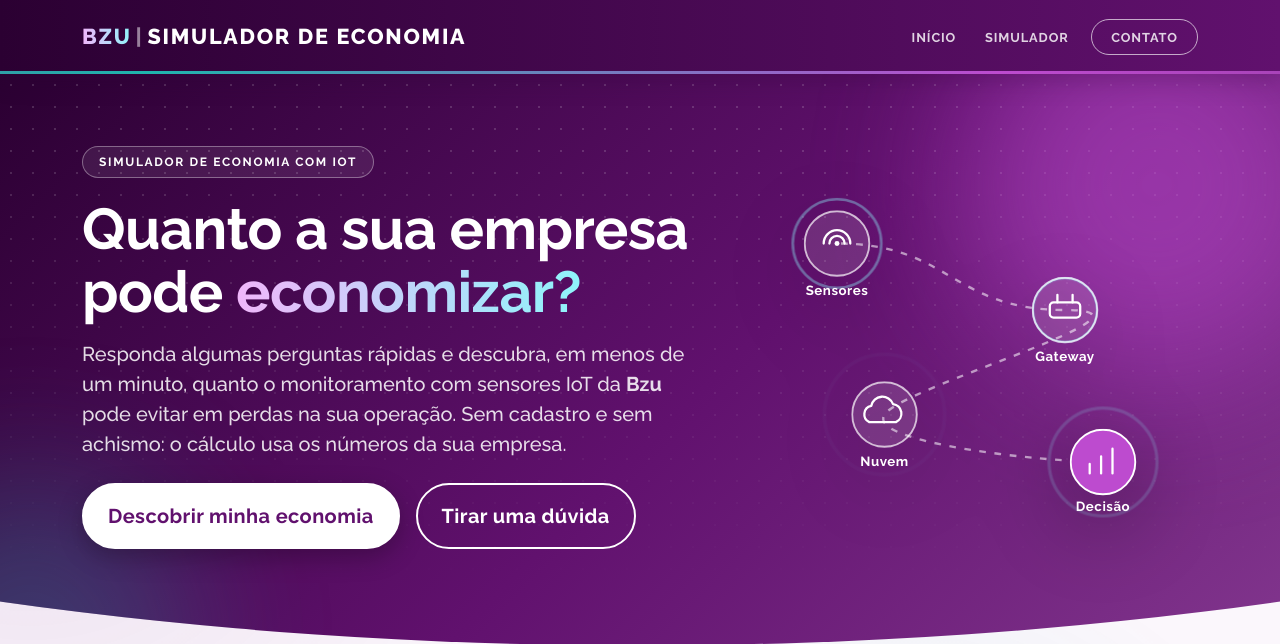
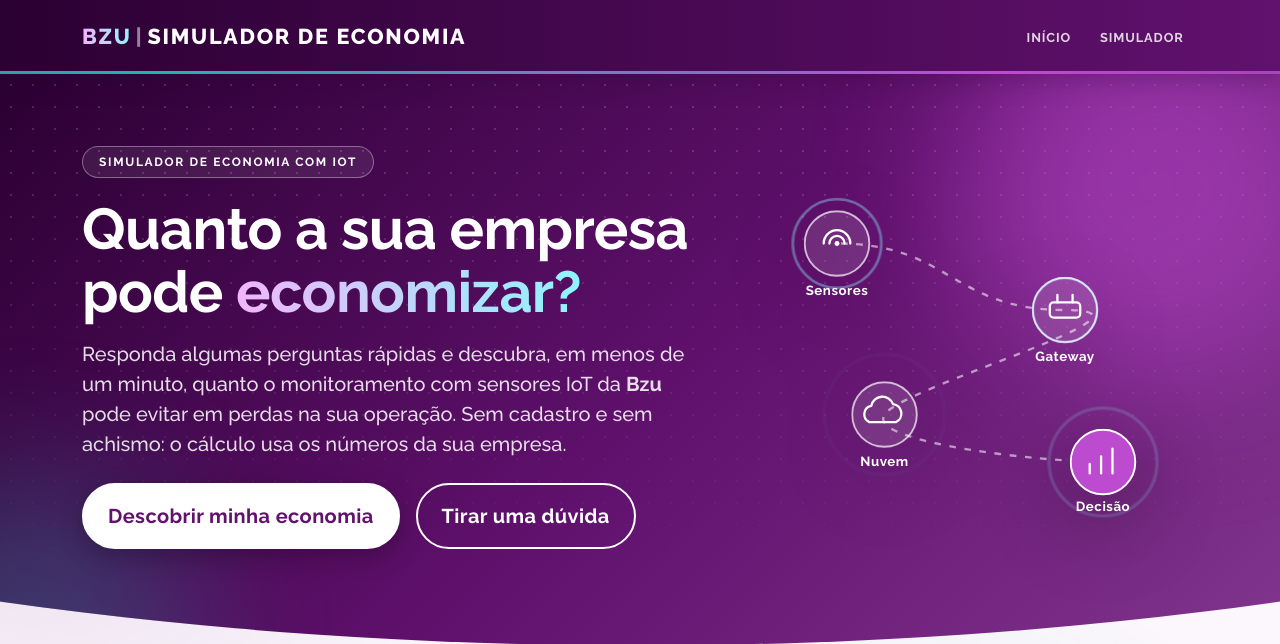
Before and after one commit to Lucca-LBF/projeto-nexus, a Django app: page / in a window 1280 px wide. Shown: the top 644 px of the page. Run offline with Django 5.2, Linux system fonts and the light colour scheme.

Commit message:
Remove 'Contato' link from base.html
Remove 'Contato' link from navigation menu

```diff
--- a/templates/base.html
+++ b/templates/base.html
@@ -38,9 +38,6 @@
                     <li class="nav-item">
                         <a class="nav-link" href="{% url 'formulario_simulador' %}">Simulador</a>
                     </li>
-                    <li class="nav-item">
-                        <a class="nav-link nav-cta" href="{% url 'contato' %}">Contato</a>
-                    </li>
                 </ul>
             </div>
         </div>
```
